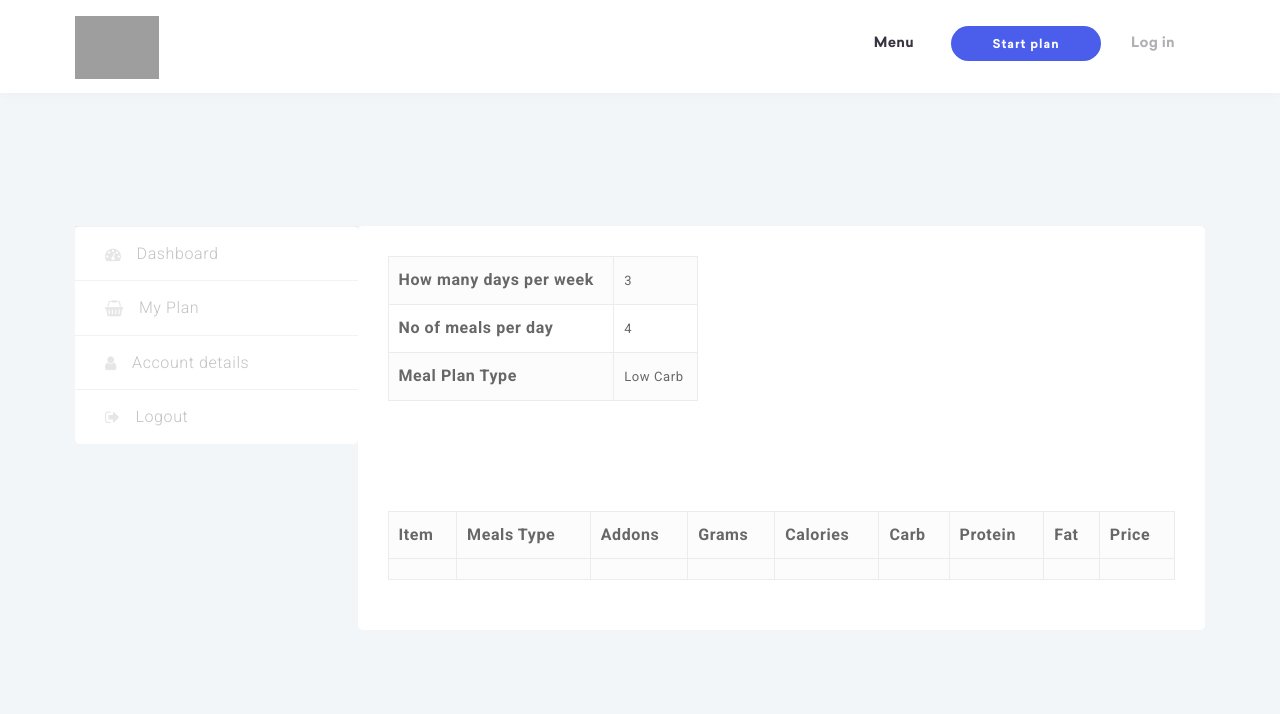
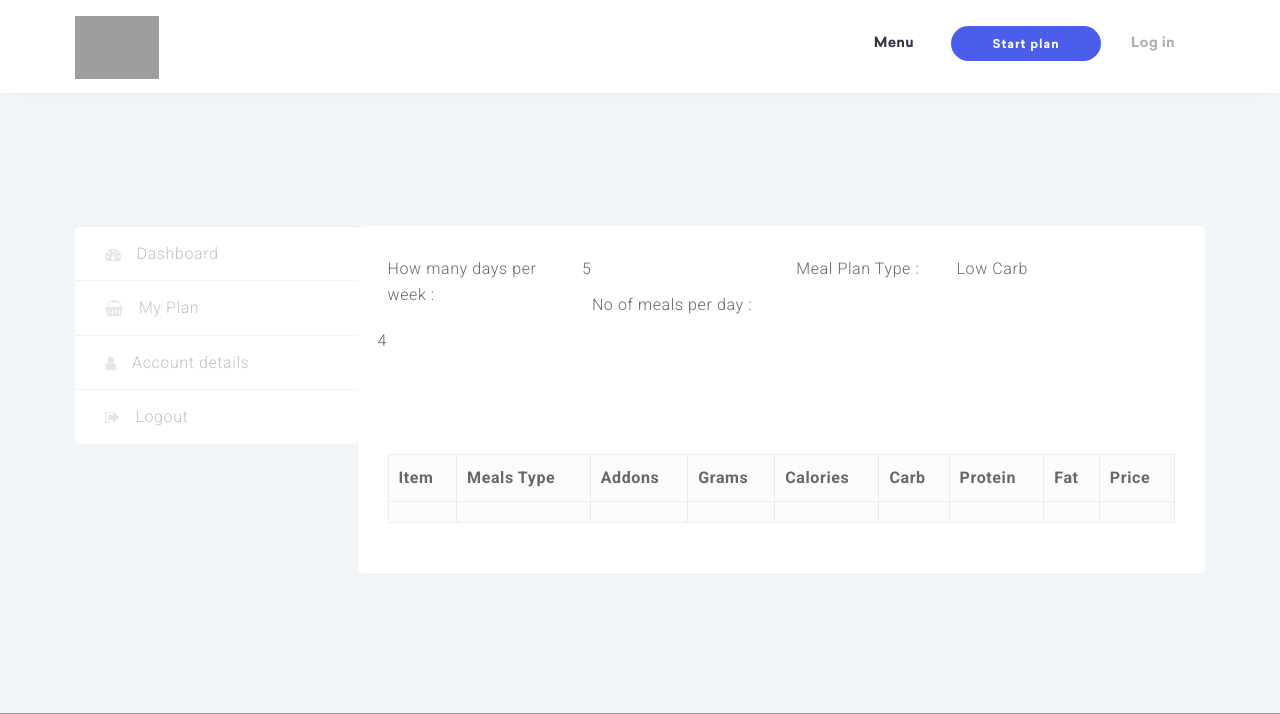
Before and after one commit to voragantivenugopal/athleat, a Django app: page /my-plan/ in a window 1280 px wide. Shown: the top 714 px of the page. Run offline with Django 3.2, Linux system fonts and the light colour scheme; lists and menus that the app fills with data are empty; some libraries are stand-ins or nearby versions; grey boxes are pictures that could not be loaded.

Commit message:
pushing new files

```diff
--- a/static/templates/my-plan.html
+++ b/static/templates/my-plan.html
@@ -7,27 +7,35 @@
 <div class="woocommerce-MyAccount-content col-md-9">
 
 	<div class="row">
-		<div class="meal-plan-box col-md-5" style="">
-			<div>
-				<table border="0">
-					<tr>
-						<th>How many days per week</th>
-						<td> 3</td>
-					</tr>
-					<tr>
-						<th>No of meals per day</th>
-						<td>4</td>
-					</tr>
-					<tr>
-						<th>Meal Plan Type</th>
-						<td>Low Carb</td>
-					</tr>
-				</table>
+		<div class="meal-plan-box col-md-6" style="">
+			<div class="row">
+				<div class="col-md-6">
+					 <p style="padding-bottom:10px;">How many days per week :</p>
+				</div>
+				<div class="col-md-5 col-md-offset-1" style="margin-left:-10px;">
+					<p style="padding-bottom:10px;">5</p>
+				</div>
+				<div class="col-md-6">
+					 <p style="padding-bottom:10px;">No of meals per day :</p>
+				</div>
+				<div class="col-md-5 col-md-offset-1" style="margin-left:-10px;">
+					<p style="padding-bottom:10px;">4</p>
+				</div>
 			</div>
 		</div>
-		<div class="col-md-7"></div>
+		<div class="meal-plan-box col-md-6" style="">
+			<div class="row">
+				<div class="col-md-5">
+					 <p style="padding-bottom:10px;">Meal Plan Type :</p>
+				</div>
+				<div class="col-md-5 col-md-offset-2" style="margin-left:-10px;">
+					<p style="padding-bottom:10px;">Low Carb</p>
+				</div>
+			</div>
+		</div>
 	</div>
-	<div>
+
+	<div classs="myplan-table">
 		<table border="1">
 			<thead>
 				<tr>
```
Also changed, not shown: static/templates/my-account.html (+12 -12 lines).
